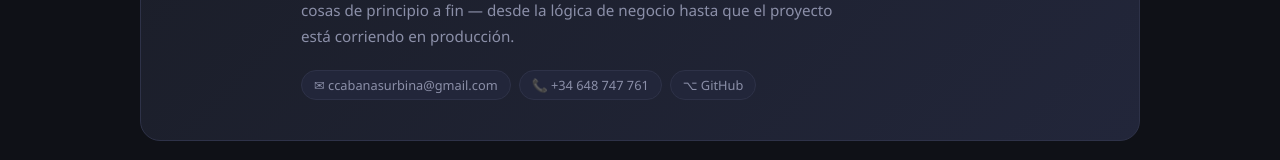
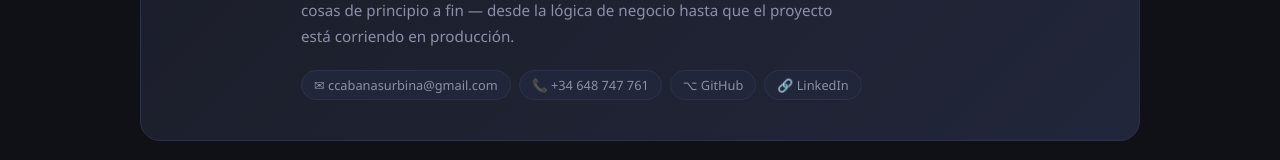
Before and after one commit to zeuscabanas/WebPolimorfica, a Next.js app: page /curriculum in a window 1280 px wide. Shown: the part 364-524 px from the top of the page. Built offline with nearby package versions, Linux system fonts and the light colour scheme; no server answers.

Commit message:
Add LinkedIn link to curriculum contact row
https://claude.ai/code/session_01USJwtHRLJhiH4TzAysKsfy

```diff
--- a/app/curriculum/page.js
+++ b/app/curriculum/page.js
@@ -10,6 +10,7 @@ const CV = {
     email: 'ccabanasurbina@gmail.com',
     phone: '+34 648 747 761',
     github: 'https://github.com/zeuscabanas',
+    linkedin: 'https://www.linkedin.com/in/c%C3%A9sar-cabanas-818593177/',
   },
   stats: [
     { value: '3+', label: 'Años de experiencia' },
@@ -133,6 +134,7 @@ export default function Curriculum() {
             <a href={`mailto:${CV.contact.email}`} className="cv-chip">✉ {CV.contact.email}</a>
             <a href={`tel:${CV.contact.phone.replace(/\s/g,'')}`} className="cv-chip">📞 {CV.contact.phone}</a>
             <a href={CV.contact.github} target="_blank" rel="noreferrer" className="cv-chip">⌥ GitHub</a>
+            <a href={CV.contact.linkedin} target="_blank" rel="noreferrer" className="cv-chip">🔗 LinkedIn</a>
           </div>
         </div>
       </section>
```
